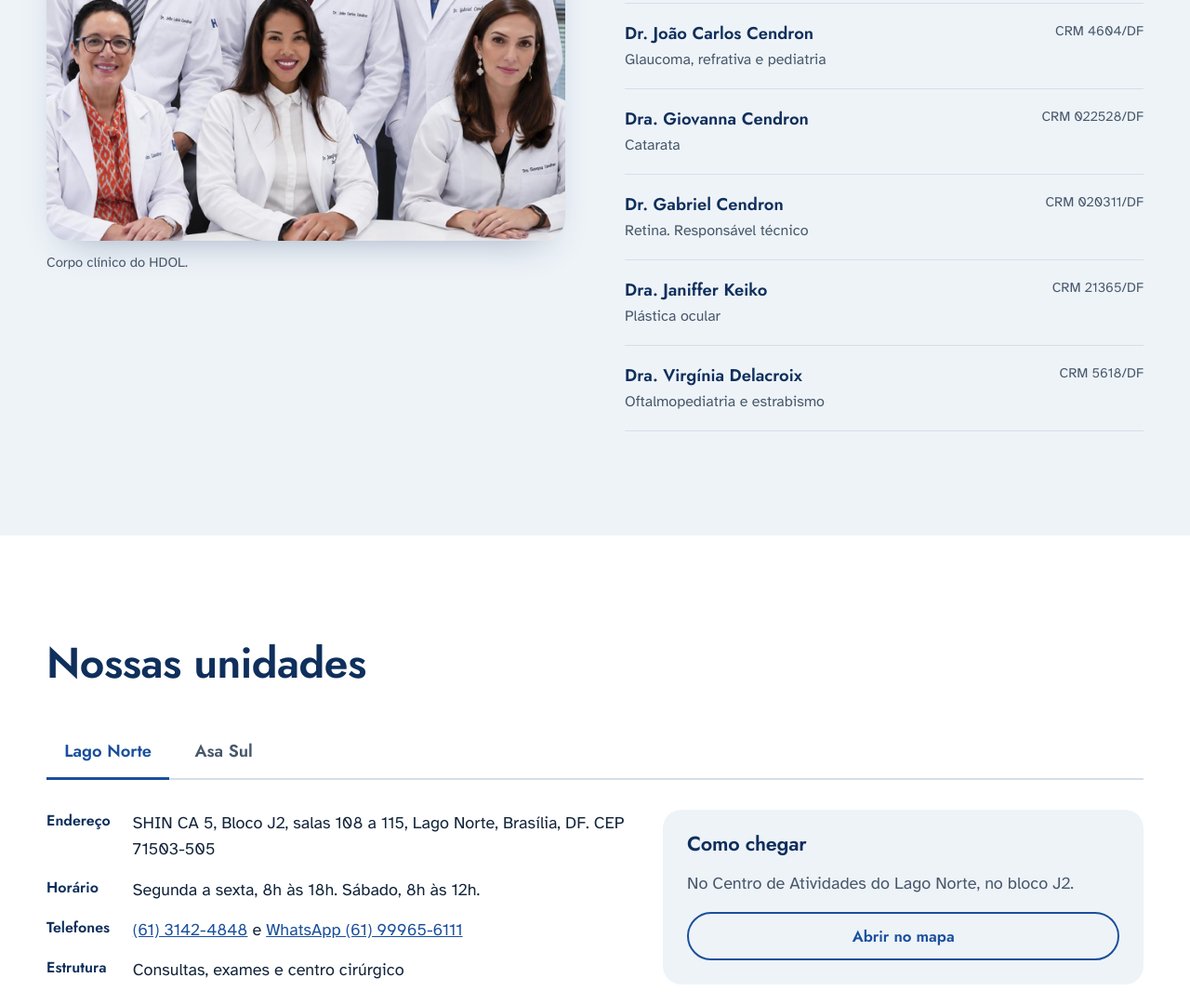
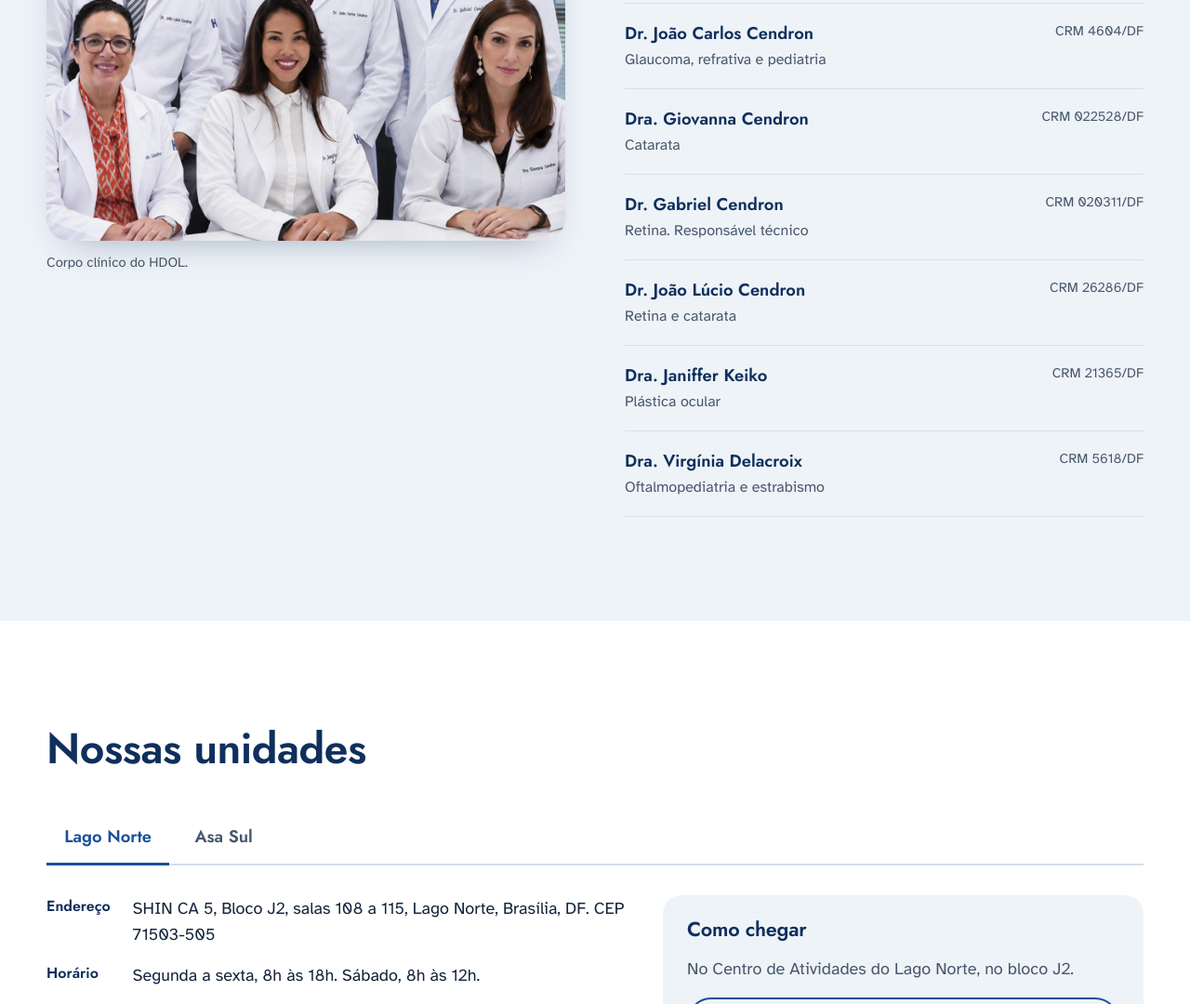
Before and after one commit to wordnael-sketch/site-hdol, a plain HTML site: page index.html in a window 1280 px wide. Shown: the part 5355-6435 px from the top of the page at 93% size. Drawn offline with Linux system fonts and the light colour scheme.

Commit message:
Inclui o Dr. João Lúcio Cendron na seção da equipe
Co-Authored-By: Claude Opus 5.5 <noreply@anthropic.com>

```diff
--- a/index.html
+++ b/index.html
@@ -506,6 +506,7 @@ footer .legal{grid-column:1/-1;border-top:1px solid rgba(255,255,255,.15);paddin
         <li><b>Dr. João Carlos Cendron</b><span class="crm">CRM 4604/DF</span><span class="area-d">Glaucoma, refrativa e pediatria</span></li>
         <li><b>Dra. Giovanna Cendron</b><span class="crm">CRM 022528/DF</span><span class="area-d">Catarata</span></li>
         <li><b>Dr. Gabriel Cendron</b><span class="crm">CRM 020311/DF</span><span class="area-d">Retina. Responsável técnico</span></li>
+        <li><b>Dr. João Lúcio Cendron</b><span class="crm">CRM 26286/DF</span><span class="area-d">Retina e catarata</span></li>
         <li><b>Dra. Janiffer Keiko</b><span class="crm">CRM 21365/DF</span><span class="area-d">Plástica ocular</span></li>
         <li><b>Dra. Virgínia Delacroix</b><span class="crm">CRM 5618/DF</span><span class="area-d">Oftalmopediatria e estrabismo</span></li>
       </ul>
```
